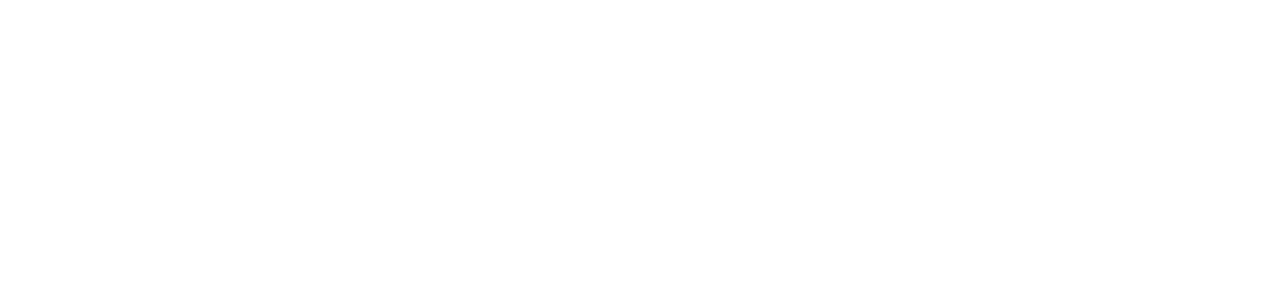
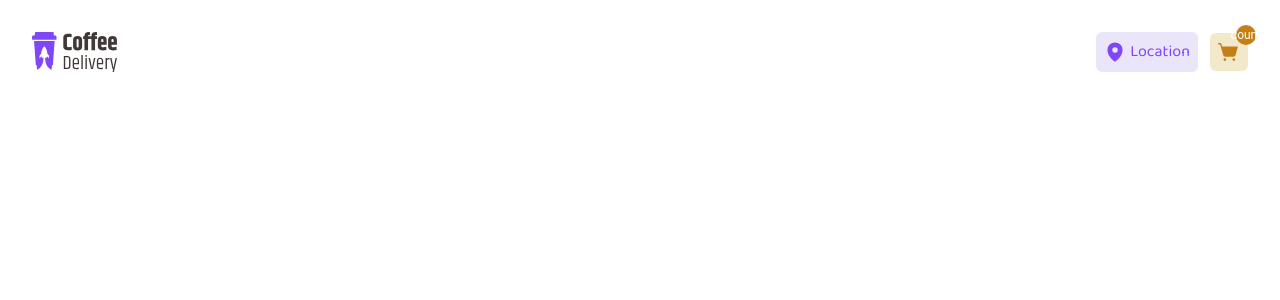
Before and after one commit to deceser/delivery-coffee, a Next.js app: page / in a window 1280 px wide. Shown: the top 300 px of the page. Built offline with nearby package versions, Linux system fonts and the light colour scheme.

Commit message:
Created | Added -- Header

```diff
--- a/src/app/layout.tsx
+++ b/src/app/layout.tsx
@@ -1,5 +1,7 @@
 import { Inter, Baloo_2 } from "next/font/google";
 import { Metadata } from "next";
+
+import TheHeader from "@/src/components/TheHeader";
 
 import "./styles/globals.css";
 
@@ -18,7 +20,10 @@
         <link rel="shortcut icon" href="/favicon.svg" type="image/x-icon" />
       </head>
 
-      <body className={baloo.className}>{children}</body>
+      <body className={baloo.className}>
+        <TheHeader />
+        <main>{children}</main>
+      </body>
     </html>
   );
 }
--- /dev/null
+++ b/src/components/TheHeader.tsx
@@ -0,0 +1,47 @@
+"use client";
+
+import React from "react";
+import Link from "next/link";
+import { MapPin, ShoppingCartSimple } from "phosphor-react";
+
+type Props = {};
+
+const TheHeader = (props: Props) => {
+  return (
+    <header className="w-full z-50 fixed left-0 top-0 bg-white  ">
+      <div className="w-full max-w-7xl mx-auto px-8 h-[104px] flex items-center justify-between ">
+        <Link href="/">
+          <figure>
+            <img
+              src="/svg/logo.svg"
+              alt="Logo do Coffee delivery"
+              className="h-[40px] object-cover shrink-0 select-none"
+            />
+          </figure>
+        </Link>
+
+        <div className="flex items-center gap-[12px]">
+          <button
+            type="button"
+            className="flex items-center gap-[4px] p-[8px] text-purple-500 rounded-[6px] select-none bg-purple-100 transition-colors hover:text-white hover:bg-purple-500"
+          >
+            <MapPin size={22} weight="fill" />
+            Location
+          </button>
+
+          <Link
+            href="/#"
+            className="bg-yellow-100 duration-400 origin-center  relative text-yellow-700 p-[8px] rounded-[6px] hover:brightness-90 transition-all"
+          >
+            <span className="absolute -right-2 -top-2 w-[20px] h-[20px] bg-yellow-700 text-white rounded-full flex items-center justify-center font-normal font-roboto text-[12px]">
+              count
+            </span>
+            <ShoppingCartSimple size={22} weight="fill" />
+          </Link>
+        </div>
+      </div>
+    </header>
+  );
+};
+
+export default TheHeader;
```
